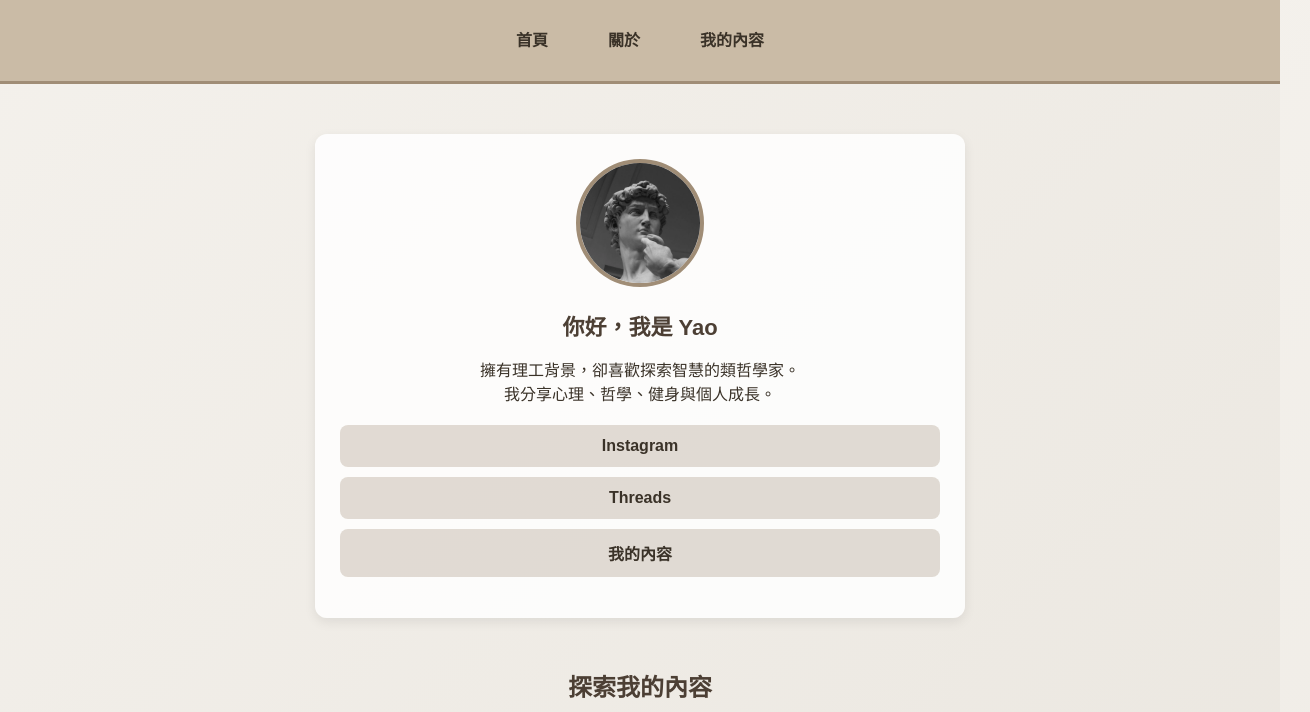
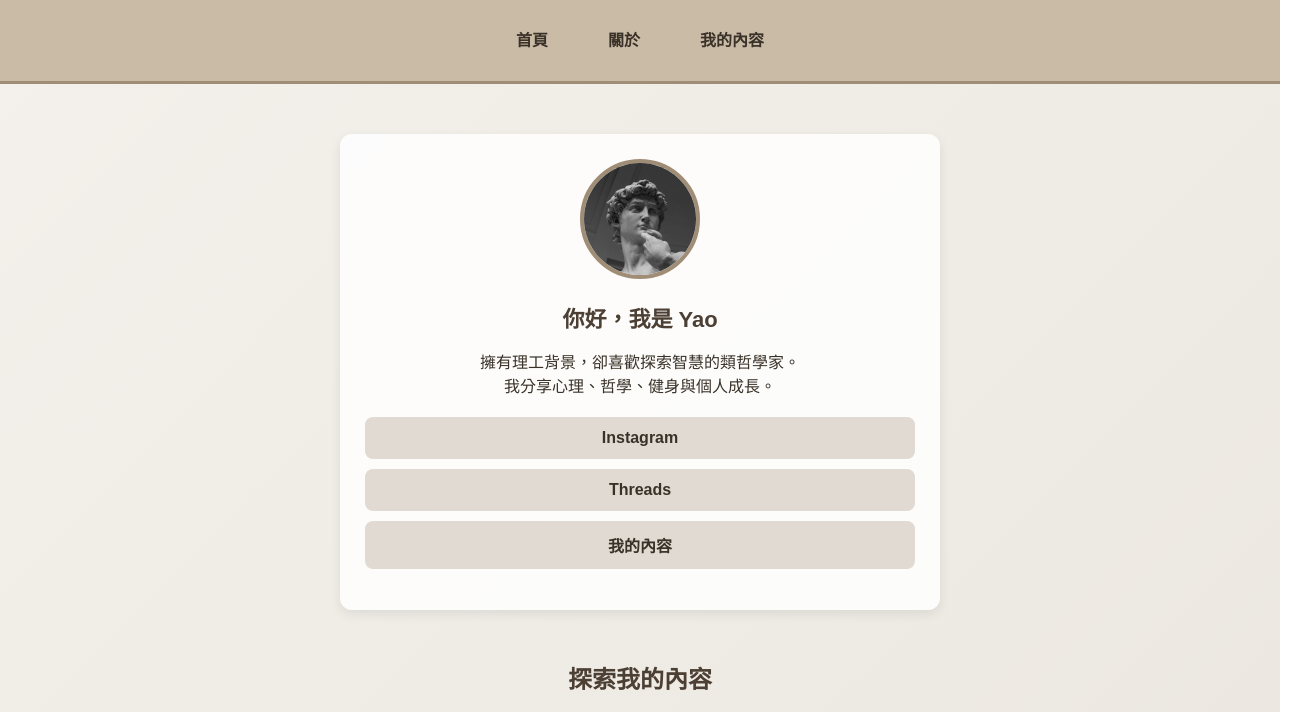
Before and after one commit to MinimalismYao/my-website, a plain HTML site: page index.html in a window 1280 px wide. Shown: the part 83-795 px from the top of the page, 1310 px wide, since content can reach past the window. Drawn offline with Linux system fonts and the light colour scheme.

Commit message:
更新網站內容

```diff
--- a/CSS/style.css
+++ b/CSS/style.css
@@ -1,6 +1,20 @@
 @charset "UTF-8";
 
 /* ========== 全站基本樣式 ========== */
+
+/* 確保整個網站不會超出螢幕範圍 */
+body, html {
+    overflow-x: hidden; /* 禁止水平滾動 */
+    width: 100%;
+}
+
+/* 確保所有區塊的最大寬度不超出視窗 */
+* {
+    max-width: 100%;
+    box-sizing: border-box;
+}
+
+
 body {
     font-family: "Microsoft JhengHei", Arial, sans-serif;
     background: linear-gradient(135deg, #F4F1EC 0%, #EAE6DF 100%);
```
